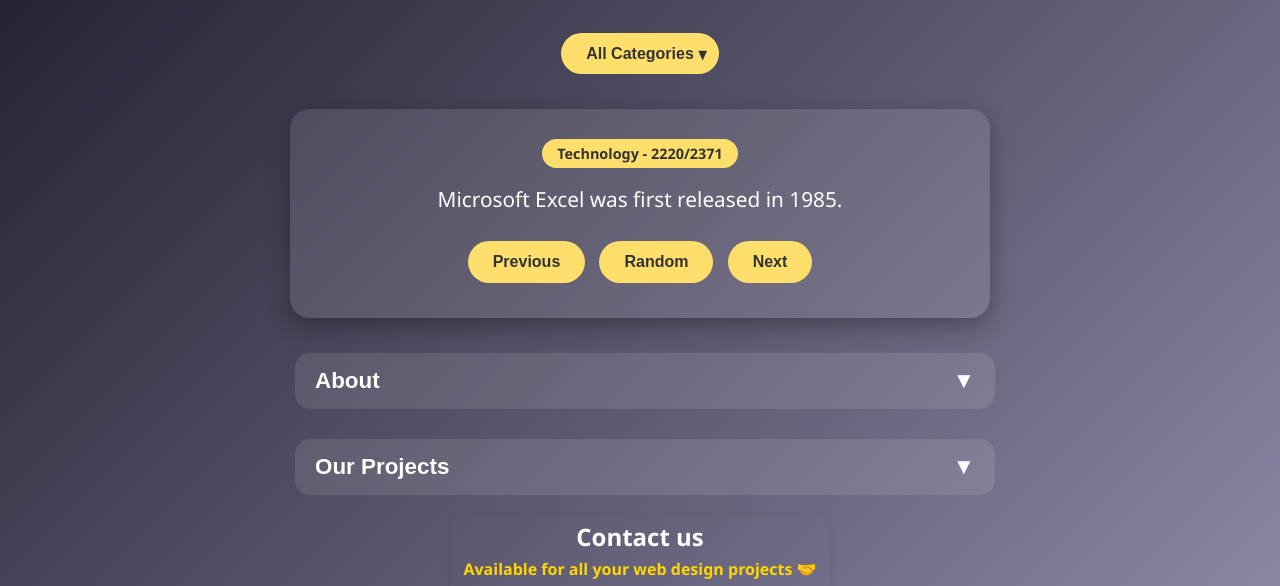
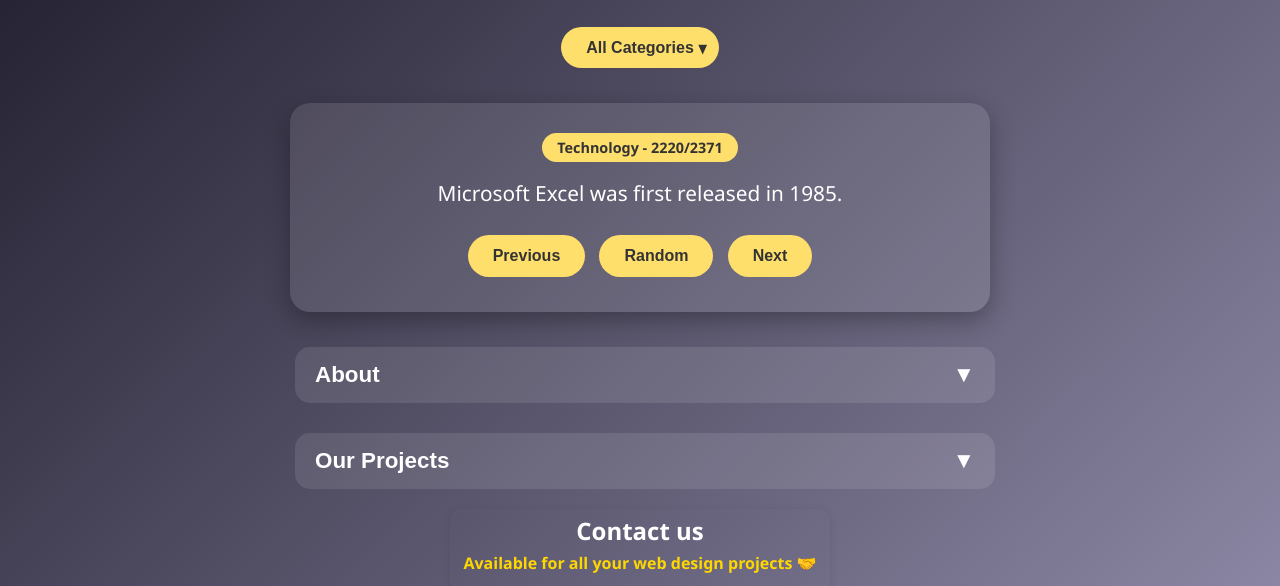
Before and after one commit to heneblaise/dyk, a plain HTML site: page index.html in a window 1280 px wide. Shown: the part 132-718 px from the top of the page. Drawn offline with Linux system fonts and the light colour scheme.

Commit message:
Add files via upload

```diff
--- a/index.html
+++ b/index.html
@@ -21,7 +21,7 @@
       align-items: center;
       justify-content: center;
       min-height: 100vh;
-      padding: 16px;
+      padding: 10px;
     }
 
     button, select, a {
@@ -252,7 +252,7 @@
       font-size: 1.1rem;
       opacity: 0.9;
       text-align: center;
-      width: 100%;
+  width: 100%;
     }
 
     @media (max-width: 700px) {
@@ -338,9 +338,9 @@
         color: gold;">
         Access our other sites </h3>
         <p style="margin-top: 0px;">
-           👉<strong> Villain Quotes </strong>. <br>
-            A collection of the greatest villain quotes across Movies, TV Series, Animes & More.
-             <a href="https://hbproject2.infinityfreeapp.com" style="color: gold;"> Click here</a>
+           👉<strong> Trivia Quiz </strong>. <br>
+            Can you get all the answers right?. Take my trivia quiz and find out"
+             <a href="https://heneblaise.github.io/brainly/" style="color: gold;"> Click here</a>
              </p>
       </div>
     </div>
@@ -368,7 +368,7 @@
 
 
   <footer>
-      Did You Know? | Designed by HB ✨ <br>
+     Did You Know? | Designed by HB ✨ <br>
      &copy; <span id="year"></span>
   </footer>
 
```
